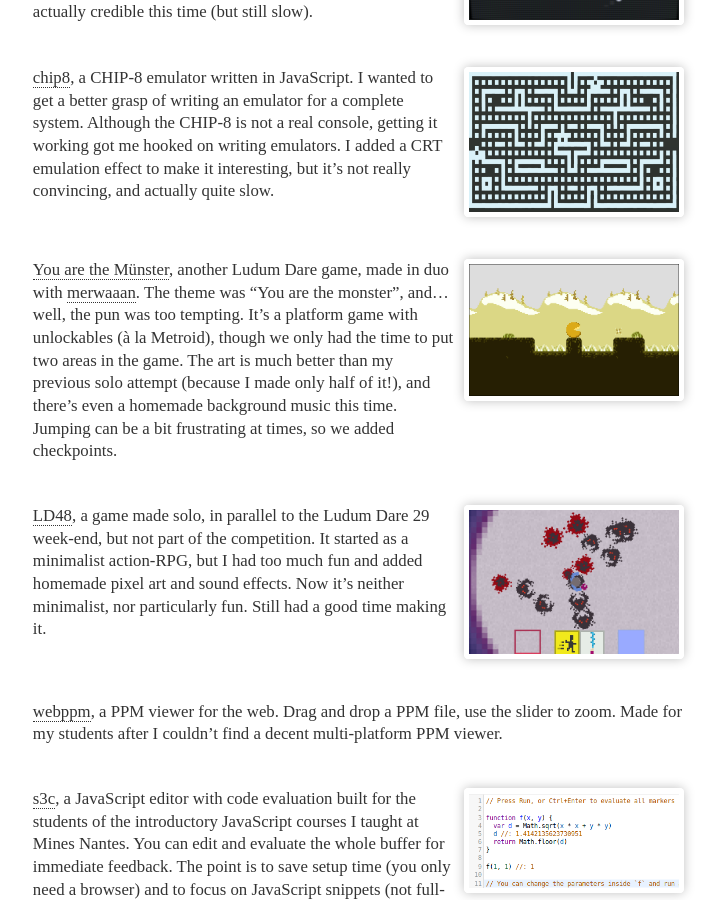
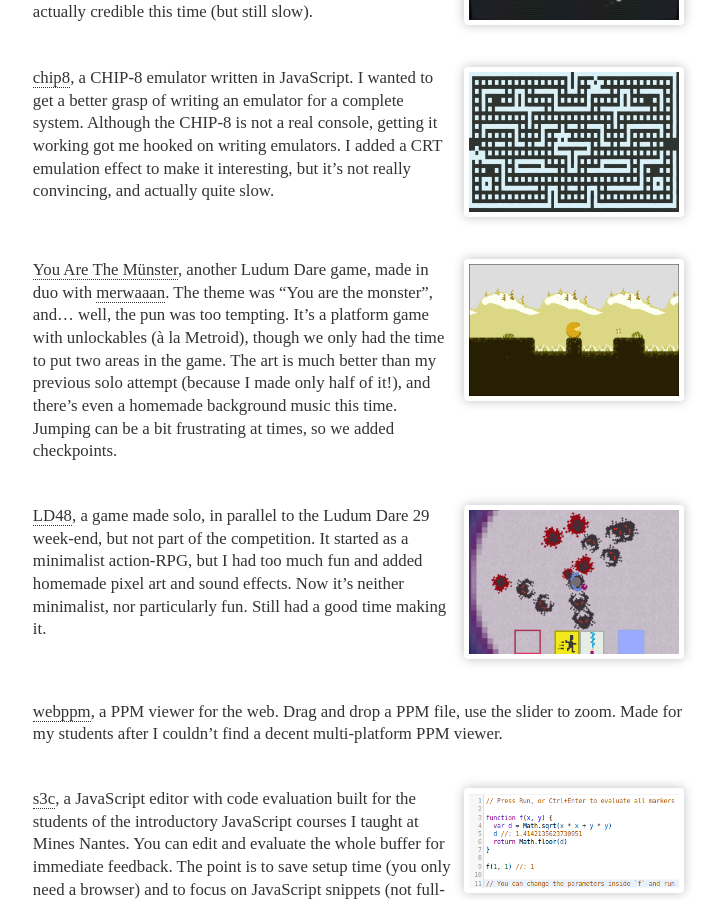
Before and after one commit to fmdkdd/fmdkdd.github.com, a Jekyll site: the page built from projects.md, in a window 1280 px wide and 900 px high, scrolled down 1178 px. Shown: the whole window, without its empty margins (289-1009 px from the left). Built offline with Jekyll 4.4.1, drawn with Linux system fonts in a browser that asks for light colours.

Commit message:
Fix capitalization on YATM

```diff
--- a/projects.md
+++ b/projects.md
@@ -69,7 +69,7 @@ a CRT emulation effect to make it interesting, but it's not really convincing,
 and actually quite slow.
 
 <a href="img/projects/yatm.jpg"><img src="img/projects/yatm.jpg" alt="yatm image"></a>
-[You are the Münster][], another Ludum Dare game, made in duo with [merwaaan][].
+[You Are The Münster][], another Ludum Dare game, made in duo with [merwaaan][].
 The theme was "You are the monster", and... well, the pun was too tempting.
 It's a platform game with unlockables (à la Metroid), though we only had the
 time to put two areas in the game.  The art is much better than my previous solo
```
